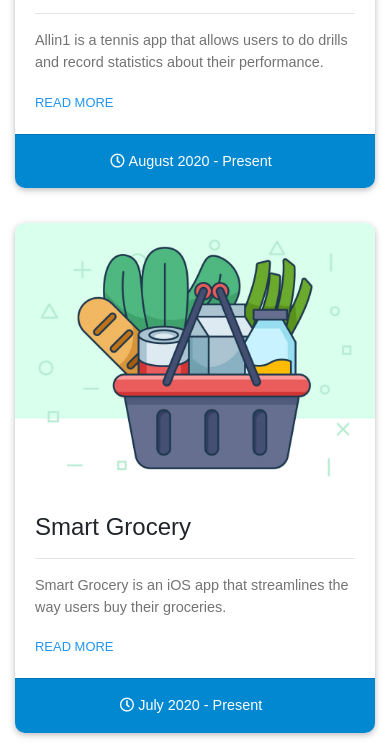
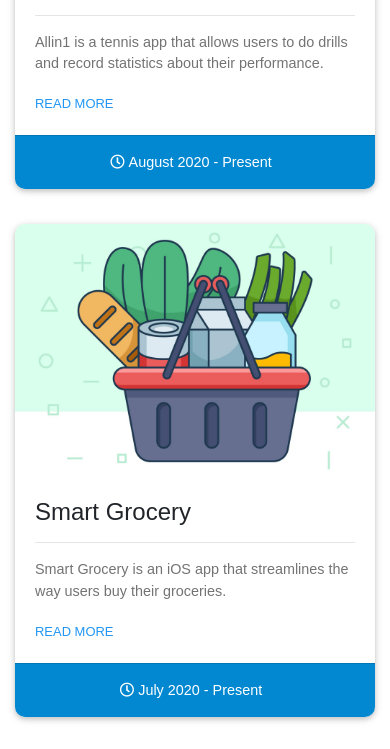
Before and after one commit to kliao2016/kevinliao, a website: page dist/index.html in a window 390 px wide. Shown: the part 2858-3607 px from the top of the page. Drawn offline with Linux system fonts and the light colour scheme.

Commit message:
Make card img same height

```diff
--- a/dist/css/style.css
+++ b/dist/css/style.css
@@ -44,6 +44,20 @@ body {
 @media (max-width: 769px) {
     .trailing-card-column {
         margin-top: 35px;
+    }
+
+    .card-img-top {
+        width: 100% !important;
+        height: auto !important;
+        object-fit: cover;
+    }
+}
+
+@media (max-height: 1163px) {
+    .card-img-top {
+        width: 100% !important;
+        height: 30vh !important;
+        object-fit: cover;
     }
 }
 
@@ -166,6 +180,9 @@ footer {
 }
 
 .card-img-top {
+    width: 100%;
+    height: 20vh;
+    object-fit: cover;
     border-top-left-radius: 10px;
     border-top-right-radius: 10px;
 }
--- a/dist/index.html
+++ b/dist/index.html
@@ -210,13 +210,14 @@
       </div>
       <!-- End Allin1 Card -->
 
-      <!-- Card 2 -->
+      <!-- SmartGrocery Card -->
       <div class="col-md-4 project-card-column trailing-card-column">
         <div class="card project-card">
           <img class="card-img-top" src="./img/groceries.png" alt="Vecteezy grocery image">
           <div class="card-body">
             <h4 class="card-title"><a>Smart Grocery</a></h4>
             <hr>
+            <div class="collapse-content">
               <p class="card-text">
                 Smart Grocery is an iOS app that streamlines the way users buy
                 their groceries.
@@ -233,6 +234,7 @@
                       aria-expanded="false" aria-controls="grocery-collapse-content">
                 Read more
               </button>
+            </div>
 
           </div>
 
@@ -245,7 +247,7 @@
 
         </div>
       </div>
-      <!-- End Card 2 -->
+      <!-- End SmartGrocery Card -->
     </div>
     <!-- End Card Row -->
 
```
Also changed, not shown: dist/css/style.min.css (+1 -1 lines). Lines whose indentation alone changed are shown as unchanged.
